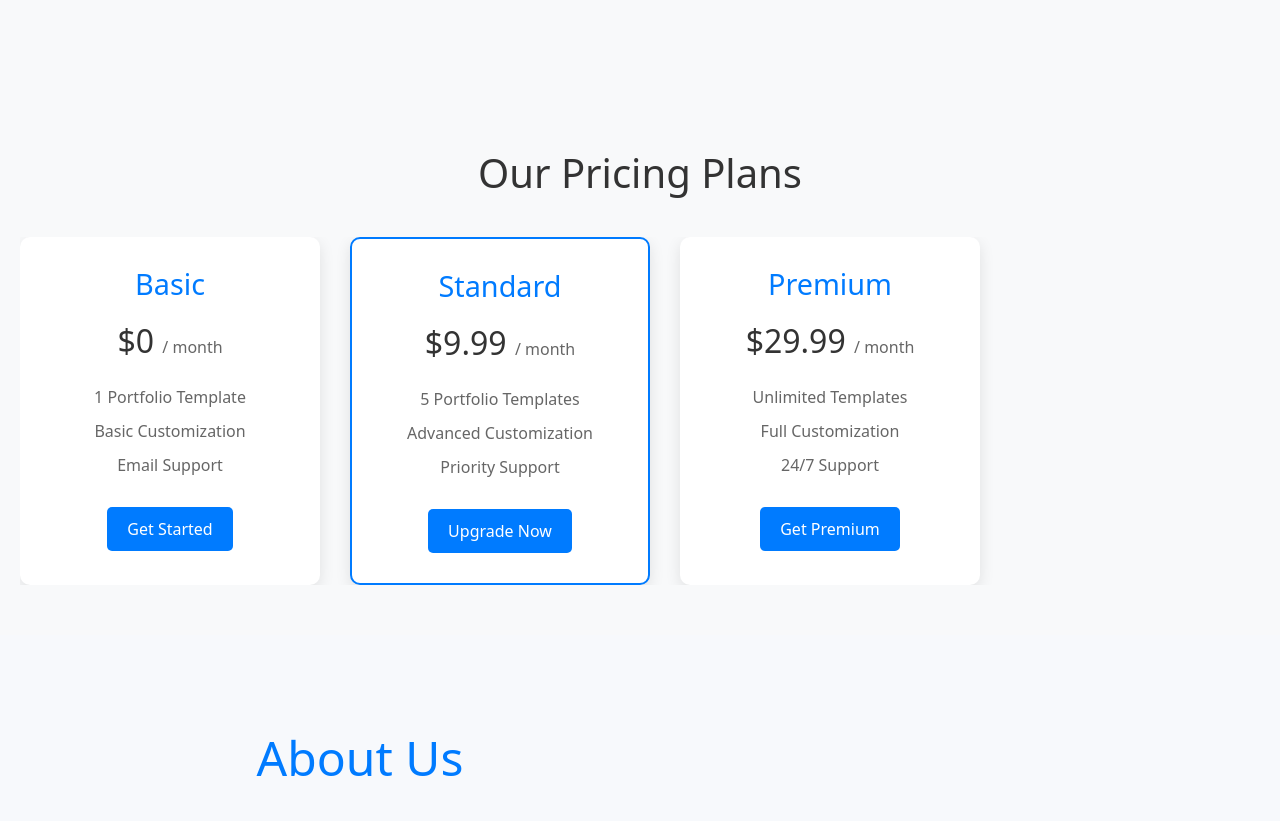
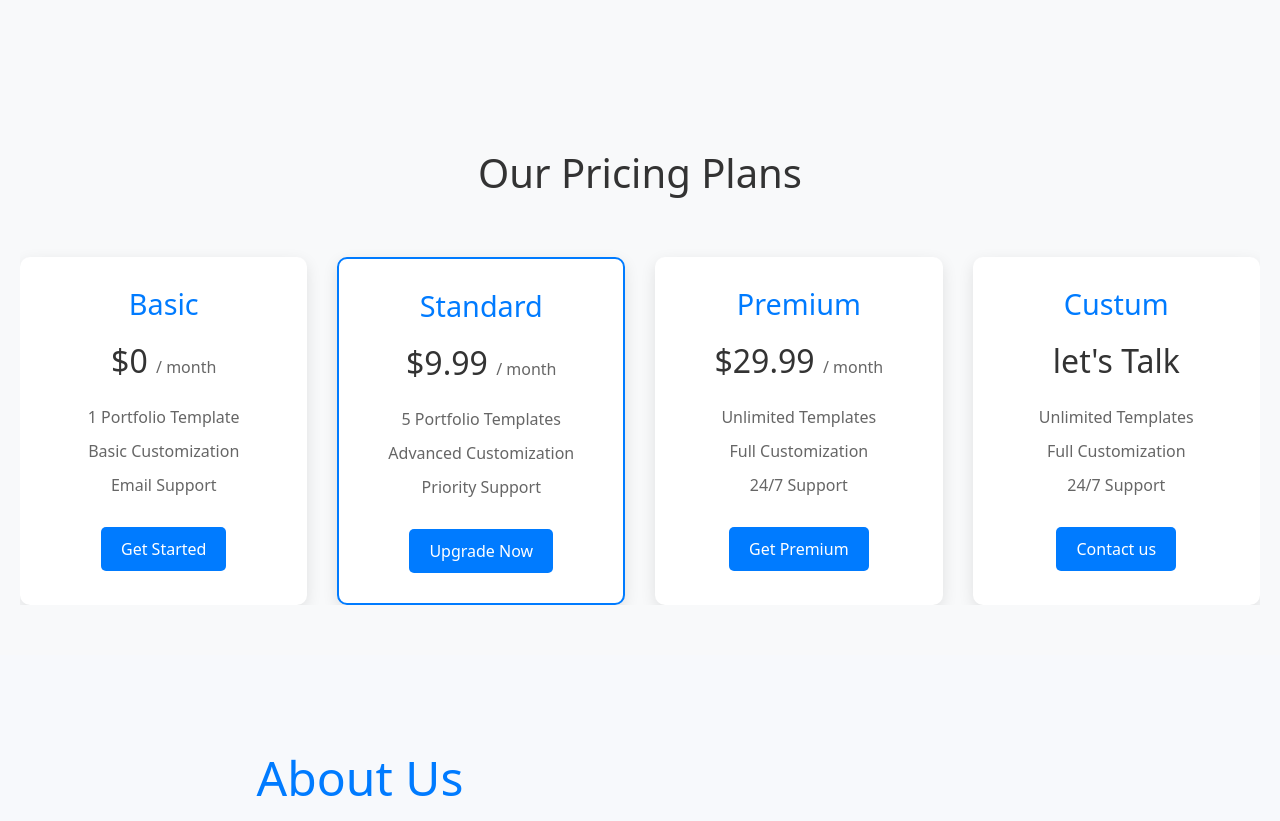
Before and after one commit to faiyazAziz/portify, a Django app: page / in a window 1280 px wide. Shown: the part 801-1622 px from the top of the page. Run offline with Django 5.2, Linux system fonts and the light colour scheme; parts of the project's set-up code (start-up, migrations or seed data) failed here and were passed over.

Commit message:
fixed pricing

```diff
--- a/main/templates/main/home.html
+++ b/main/templates/main/home.html
@@ -44,10 +44,11 @@
 
       .pricing-container {
         display: flex;
-        width: 90%;
-        margin-left: 20px;
+        justify-content: space-around;
+        margin: 0 20px;
         gap: 30px;
         overflow: auto;
+        padding-top: 20px;
       }
 
       .pricing-card {
@@ -169,6 +170,7 @@
         .about-photo img {
           width: 90%;
         }
+
       }
     </style>
   </head>
@@ -327,6 +329,20 @@
           </ul>
           <a href="{% url 'create_order' 'premium' %}">
             <button class="plan-button">Get Premium</button>
+          </a>
+        </div>
+
+        <!-- Custum Plan -->
+        <div class="pricing-card">
+          <h3 class="plan-title">Custum</h3>
+          <p class="plan-price">let's Talk </p>
+          <ul class="plan-features">
+            <li>Unlimited Templates</li>
+            <li>Full Customization</li>
+            <li>24/7 Support</li>
+          </ul>
+          <a href="#contact-us">
+            <button class="plan-button">Contact us</button>
           </a>
         </div>
       </div>
```
